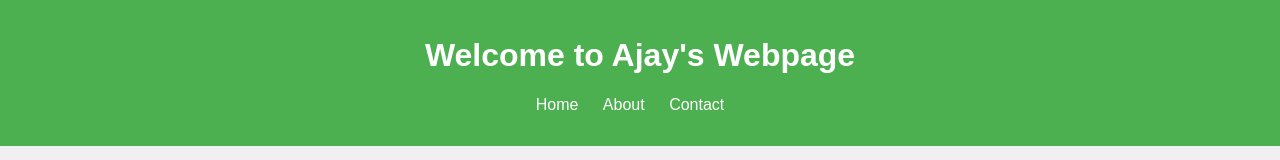
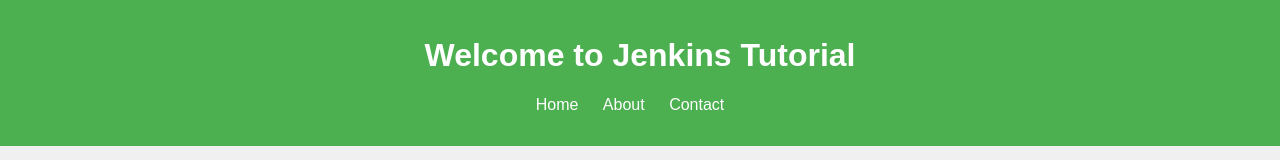
Before and after one commit to ajayteju/python, a plain HTML site: page index.html in a window 1280 px wide. Shown: the top 160 px of the page. Drawn offline with Linux system fonts and the light colour scheme.

Commit message:
Update index.html

```diff
--- a/index.html
+++ b/index.html
@@ -51,7 +51,7 @@
 </head>
 <body>
     <header>
-        <h1>Welcome to Ajay's Webpage</h1>
+        <h1>Welcome to Jenkins Tutorial</h1>
         <nav>
             <ul>
                 <li><a href="#home">Home</a></li>
```
